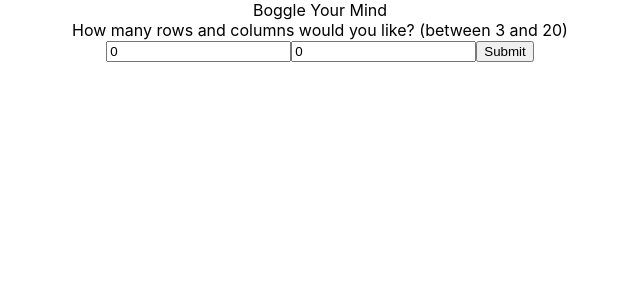
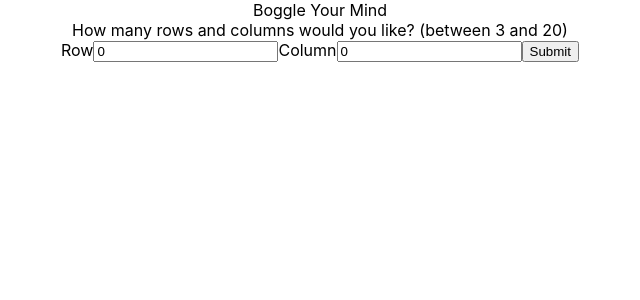
Before and after one commit to kndshein/BoggleMyMind, a React (Create React App) app: page / in a window 1280 px wide. Shown: the top 300 px of the page, without its empty margins (320-960 px from the left). Built offline with nearby package versions, Linux system fonts and the light colour scheme.

Commit message:
add labels for row and column + generateMatrix func

```diff
--- a/src/App.js
+++ b/src/App.js
@@ -1,11 +1,11 @@
 import React, { useReducer } from "react";
 import StepOne from "./components/StepOne";
 import StepTwo from "./components/StepTwo";
+import { generateMatrix } from "./utils/generateMatrix";
 import "./App.css";
 
 const initialState = {
   currentStep: 0,
-  rolCol: { row: 0, col: 0 },
   words: [],
   matrix: [],
 };
@@ -16,7 +16,7 @@ const reducer = (state, action) => {
       return {
         ...state,
         currentStep: state.currentStep + 1,
-        rolCol: action.payload,
+        matrix: generateMatrix(action.payload.row, action.payload.col),
       };
     case "addWord":
       return {
@@ -42,7 +42,7 @@ function App() {
       {state.currentStep === 1 && (
         <StepTwo dispatch={dispatch} wordCount={state.words.length} />
       )}
-      {/* {state.currentStep=== 3 && <StepThree/>} */}
+      {/* {state.currentStep === 3 && <StepThree />} */}
     </div>
   );
 }
--- a/src/components/StepOne.jsx
+++ b/src/components/StepOne.jsx
@@ -18,14 +18,18 @@ export default function StepOne({ dispatch }) {
     <>
       <div>How many rows and columns would you like? (between 3 and 20)</div>
       <form onSubmit={handleSubmit}>
+        <label htmlFor="row">Row</label>
         <input
+          id="row"
           type="number"
           name="row"
           value={form.row}
           onChange={handleOnChange}
           required
         />
+        <label htmlFor="col">Column</label>
         <input
+          id="col"
           type="number"
           name="col"
           value={form.col}
--- /dev/null
+++ b/src/utils/generateMatrix.js
@@ -0,0 +1,14 @@
+const alphabets = "ABCDEFGHIJKLMNOPQRSTUVWXYZ".split("");
+
+export const generateMatrix = (row, col) => {
+  let matrix = [];
+  for (let i = 0; i < row; i++) {
+    matrix.push([]);
+    for (let j = 0; j < col; j++) {
+      const randomLetter =
+        alphabets[Math.floor(Math.random() * alphabets.length)];
+      matrix[i].push(randomLetter);
+    }
+  }
+  return matrix;
+};
```
Also changed, not shown: src/components/StepThree.jsx (added).
